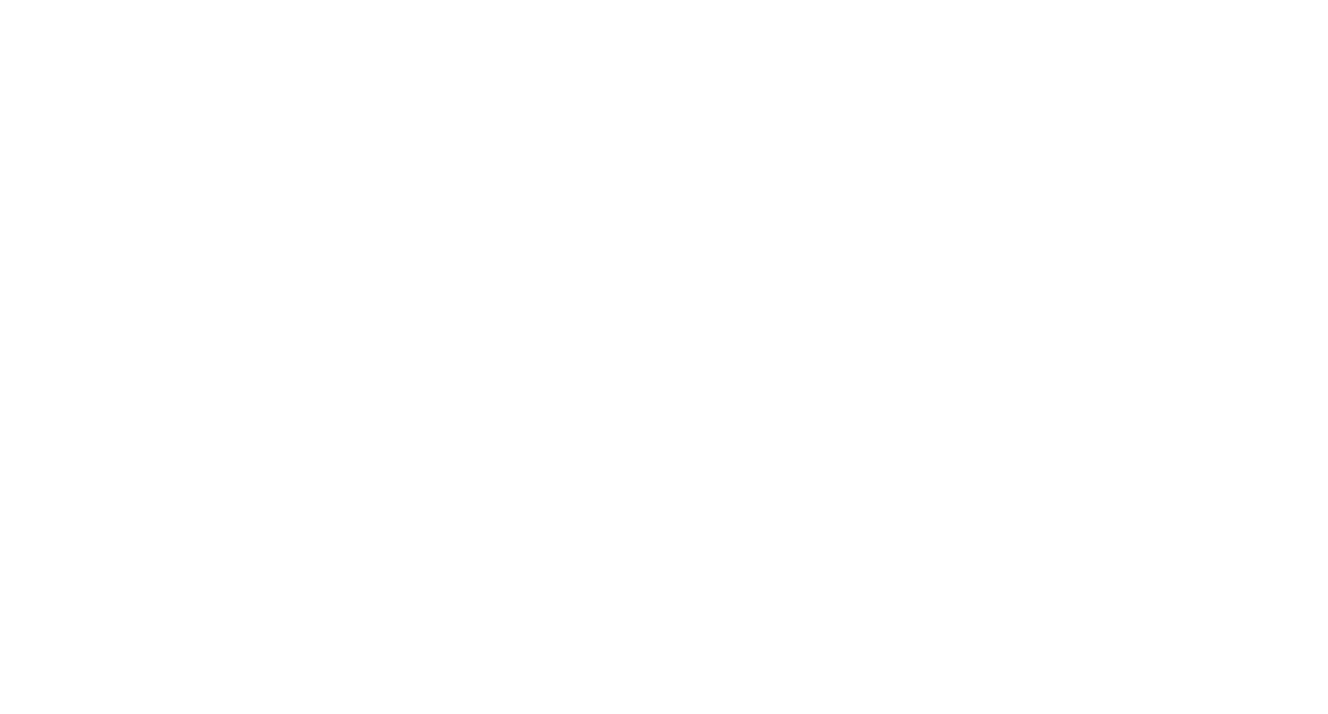
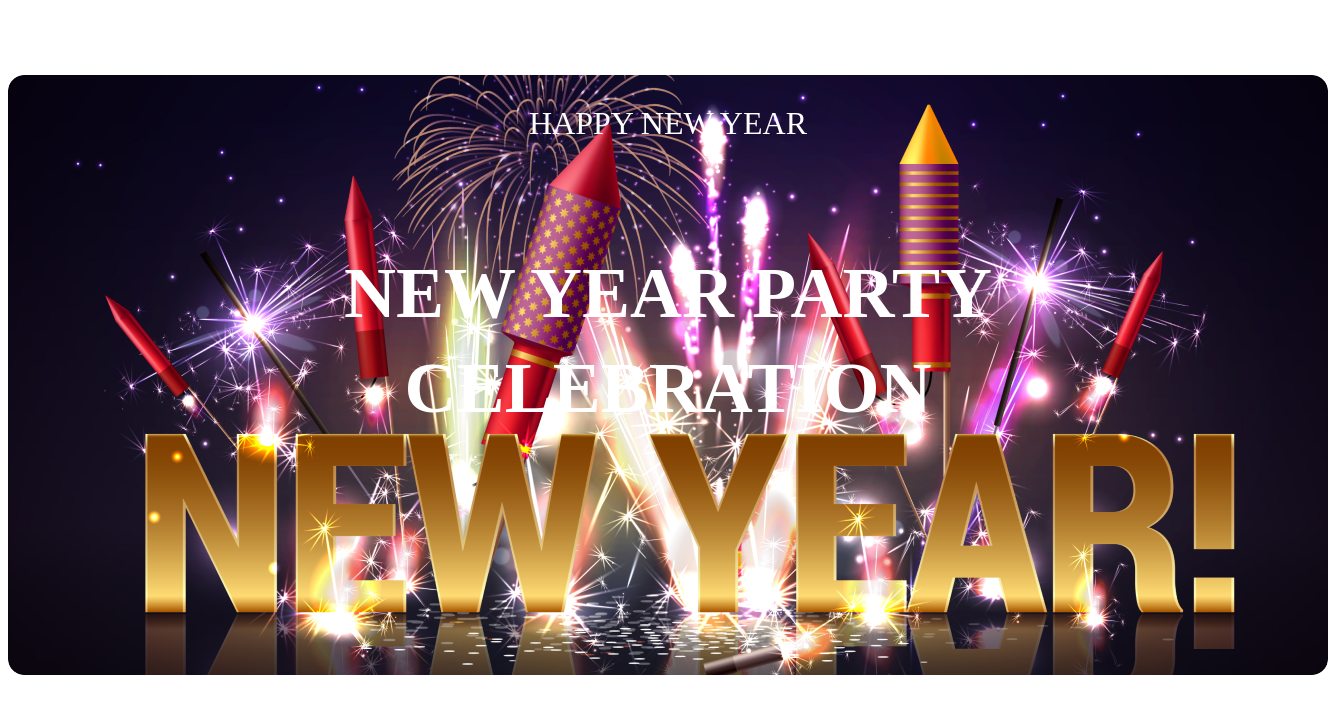
Before and after one commit to abdullahasif02/B9A1, a plain HTML site: page index.html in a window 1280 px wide. Shown: the whole page, 1328 px wide, since content can reach past the window. Drawn offline with Linux system fonts and the light colour scheme.

Commit message:
added styles

```diff
--- a/index.html
+++ b/index.html
@@ -4,9 +4,14 @@
     <meta charset="UTF-8">
     <meta name="viewport" content="width=device-width, initial-scale=1.0">
     <title>New Bangladesh</title>
+    <link rel="stylesheet" href="styles/portfolio.css">
 </head>
 <body>
     <header>
+        <nav class="hero">
+            <h6>HAPPY NEW YEAR</h6>
+            <h1 >NEW YEAR PARTY <br> CELEBRATION</h1>
+        </nav>
 
     </header>
     <main>
--- /dev/null
+++ b/styles/portfolio.css
@@ -0,0 +1,29 @@
+
+.hero{
+background-image: url('../image/Banner\ Image.png');
+width: 1320px;
+height: 600px;
+border-radius: 16px;
+
+
+}
+.hero h6{
+    color: #FFF;
+text-align: center;
+font-family: Merriweather;
+font-size: 32px;
+font-style: normal;
+font-weight: 400;
+line-height: normal;
+padding: 30px;
+}
+.hero h1{
+    color: #FFF;
+text-align: center;
+font-family: Merriweather;
+font-size: 72px;
+font-style: normal;
+font-weight: 900;
+line-height: 95px; /* 131.944% */
+
+}
```
